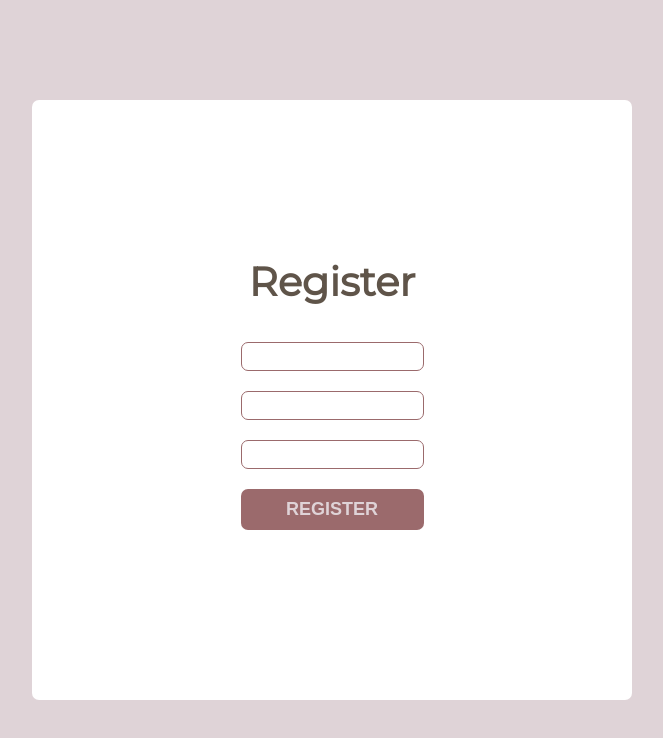
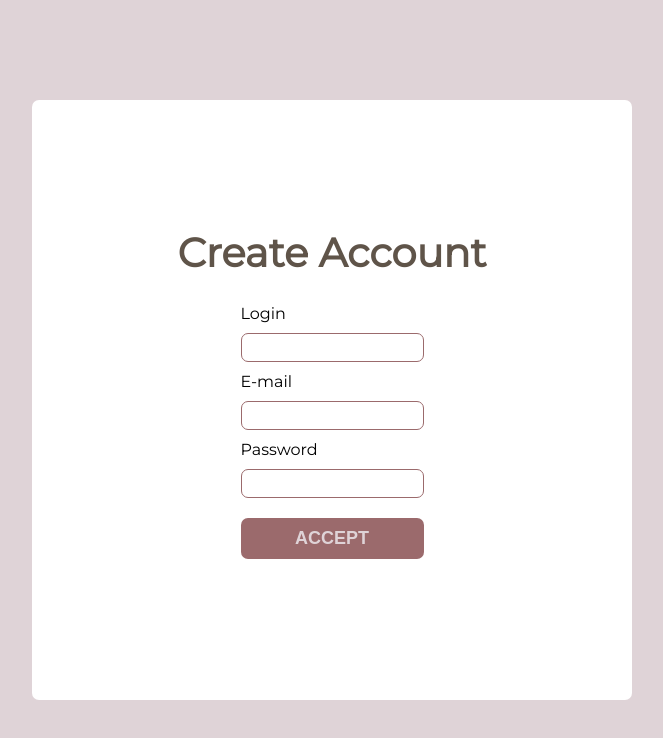
Before and after one commit to paulinaslabosz/photography-website, a website: page register.html in a window 1280 px wide. Shown: the whole page, without its empty margins (308-971 px from the left). Drawn offline with Linux system fonts and the light colour scheme.

Commit message:
register.html html tags correction

```diff
--- a/register.html
+++ b/register.html
@@ -12,24 +12,23 @@
 
 
     <main class="main">
-        <h1 class="main__heading">Register</h1>
+        <h1 class="main__heading">Create Account</h1>
 
         <section class="main__form">
 
           <form class="form">
-            <label for="login" class="form__label"></label>
+            <label for="login" class="form__label">Login</label>
             <input type="text" id="login" class="form__input"/>
 
-            <label for="email" class="form__label"></label>
+            <label for="email" class="form__label">E-mail</label>
             <input type="email" id="email" class="form__input" />
 
-            <label for="password" class="form__label"></label>
+            <label for="password" class="form__label">Password</label>
             <input type="password" id="password" class="form__input" />
 
-            <input type="submit" value="REGISTER" class="form__button">
+            <input type="submit" value="ACCEPT" class="form__button">
           </form>
 
-          <a href="register.html" class="main__link"></a>
 
         </section>
       </main>
```
Also changed, not shown: index.html (+1 -1 lines).
